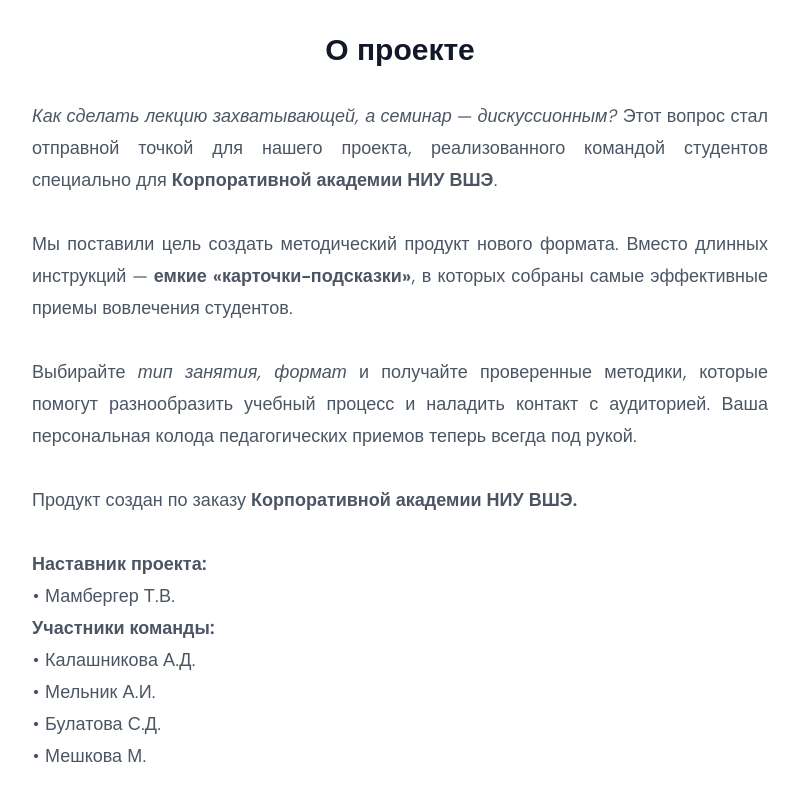
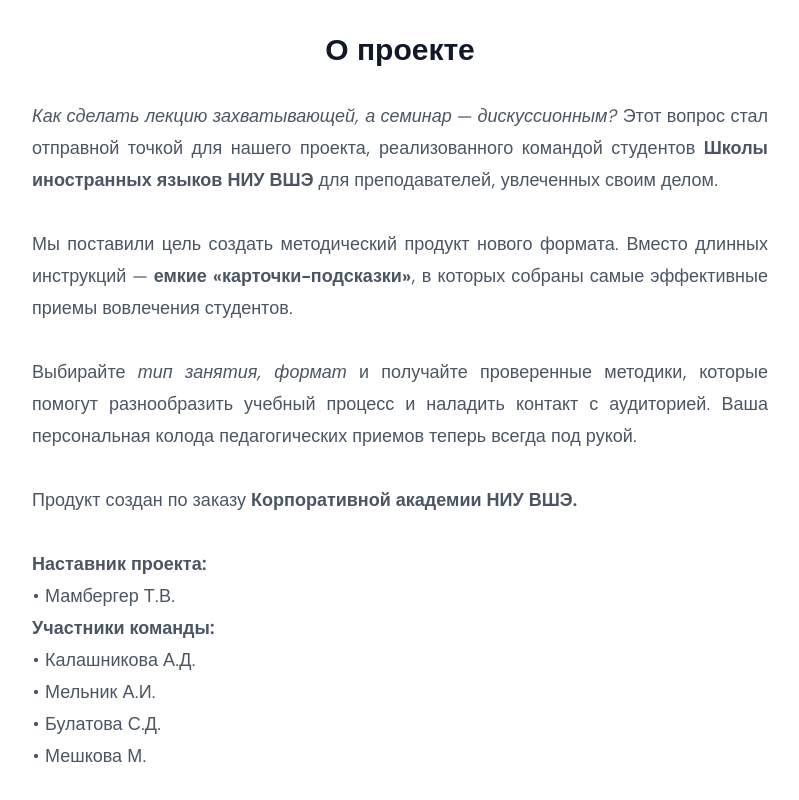
Before and after one commit to Daytona1315/cards, a plain HTML site: page index.html in a window 1280 px wide. Shown: the part 1320-2120 px from the top of the page, without its empty margins (240-1039 px from the left). Drawn offline with nearby package versions, Linux system fonts and the light colour scheme; no server answers.

Commit message:
Update text

```diff
--- a/index.html
+++ b/index.html
@@ -229,7 +229,7 @@
                 <p class="mb-4">
                     <i>Как сделать лекцию захватывающей, а семинар — дискуссионным?</i> Этот
                     вопрос стал отправной точкой для нашего проекта, реализованного командой
-                    студентов специально для <b>Корпоративной академии НИУ ВШЭ</b>.
+                    студентов <b>Школы иностранных языков НИУ ВШЭ</b> для преподавателей, увлеченных своим делом.
                     <br><br>Мы поставили цель создать методический продукт нового формата.
                     Вместо длинных инструкций — <b>емкие «карточки-подсказки»</b>, в которых собраны самые эффективные приемы вовлечения студентов.
                     <br><br>Выбирайте <i>тип занятия, формат</i> и получайте проверенные
```
